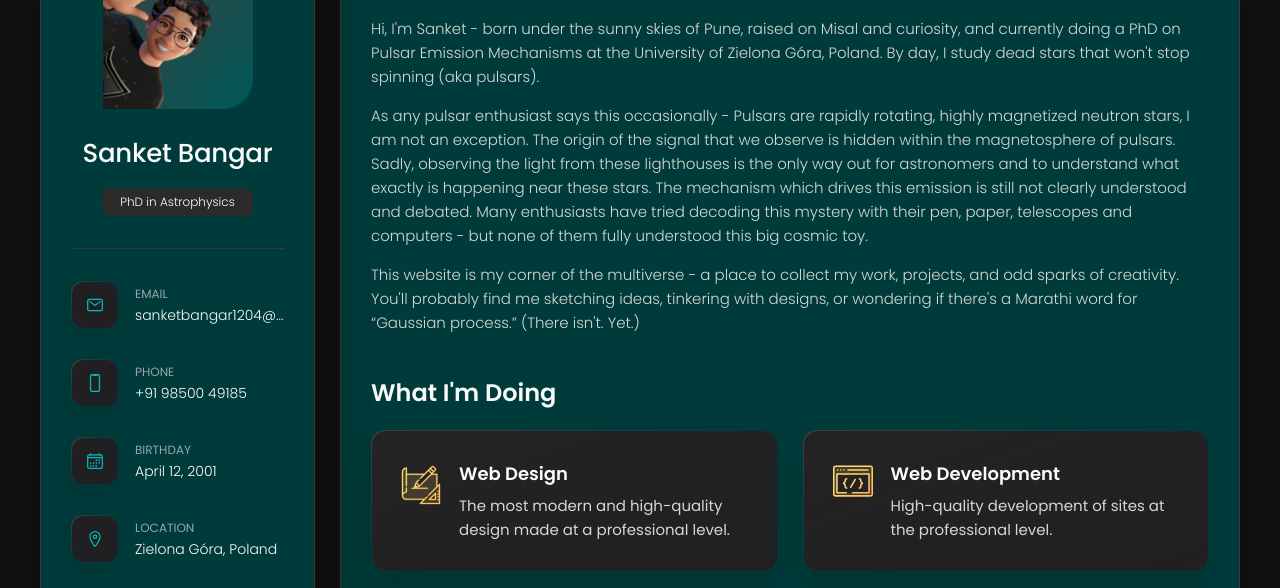
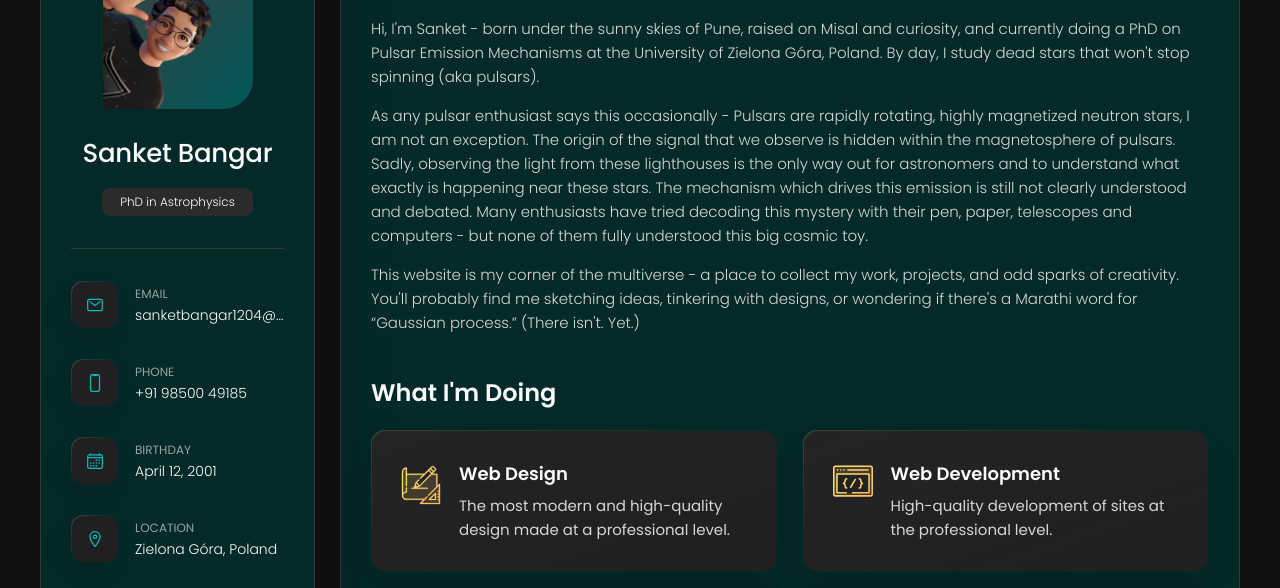
Before and after one commit to sunket369/sunket369.github.io, a plain HTML site: page index.html in a window 1280 px wide. Shown: the part 162-750 px from the top of the page. Drawn offline with nearby package versions, Linux system fonts and the light colour scheme.

Commit message:
changing bg and shadows 2

```diff
--- a/assets/css/style.css
+++ b/assets/css/style.css
@@ -65,7 +65,7 @@
   --jet: hsl(0, 0%, 22%);
   --onyx: hsl(240, 1%, 17%);
   --eerie-black-1: hsl(240, 2%, 13%);
-  --eerie-black-2: #003b3b 97%;
+  --eerie-black-2: #042929 97%;
    /* hsl(240, 2%, 11%); */
   --smoky-black: hsl(0, 0%, 7%);
   --white-1: hsl(0, 0%, 100%);
@@ -105,7 +105,7 @@
    * shadow
    */
 
-  --shadow-1: -4px 8px 24px #006e6e5d 97%;
+  --shadow-1: -4px 8px 24px #006e6ec5 97%;
   --shadow-2: 0 16px 30px hsla(0, 0%, 0%, 0.25);
   --shadow-3: 0 16px 40px hsla(0, 0%, 0%, 0.25);
   --shadow-4: 0 25px 50px hsla(0, 0%, 0%, 0.15);
```
